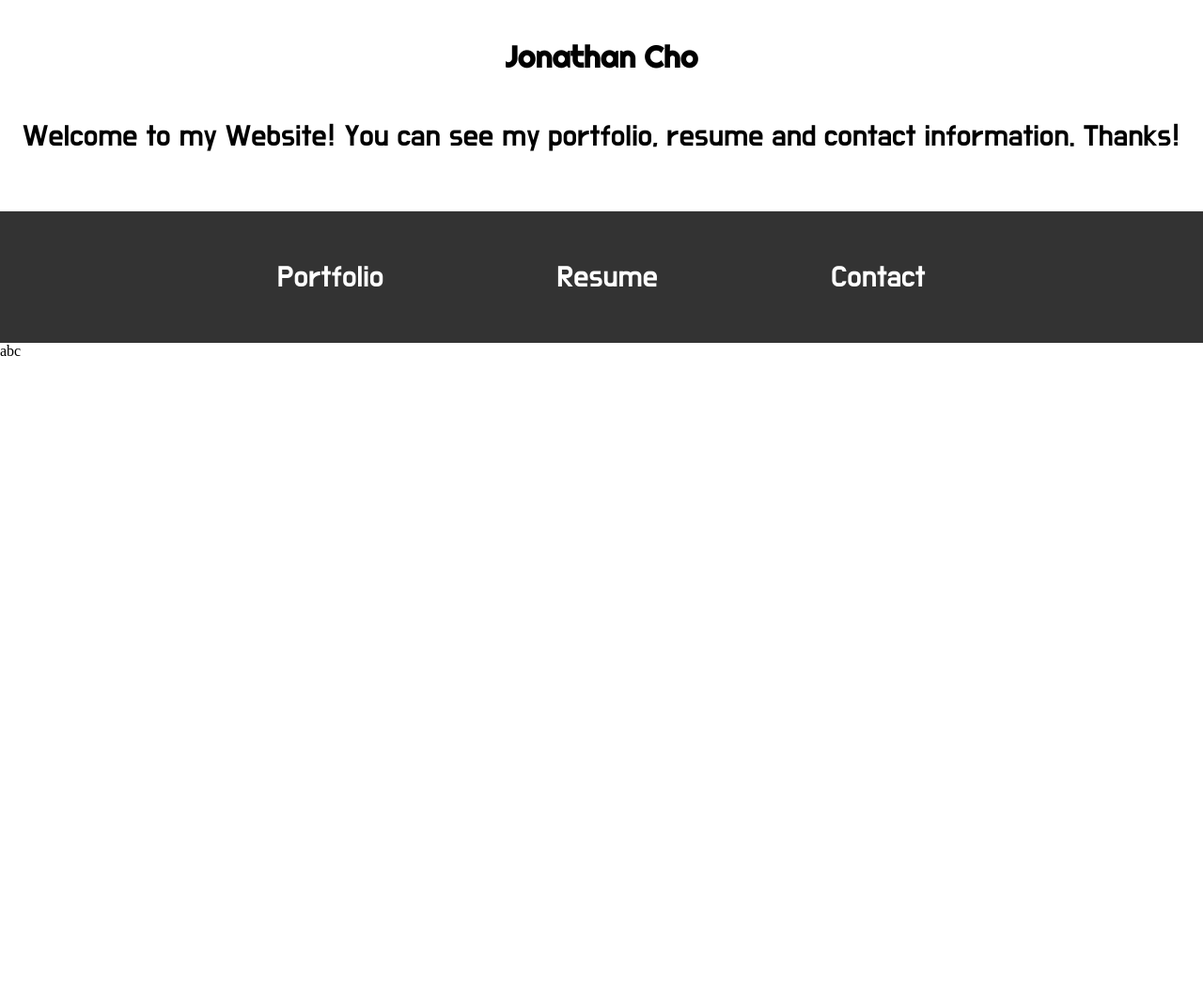
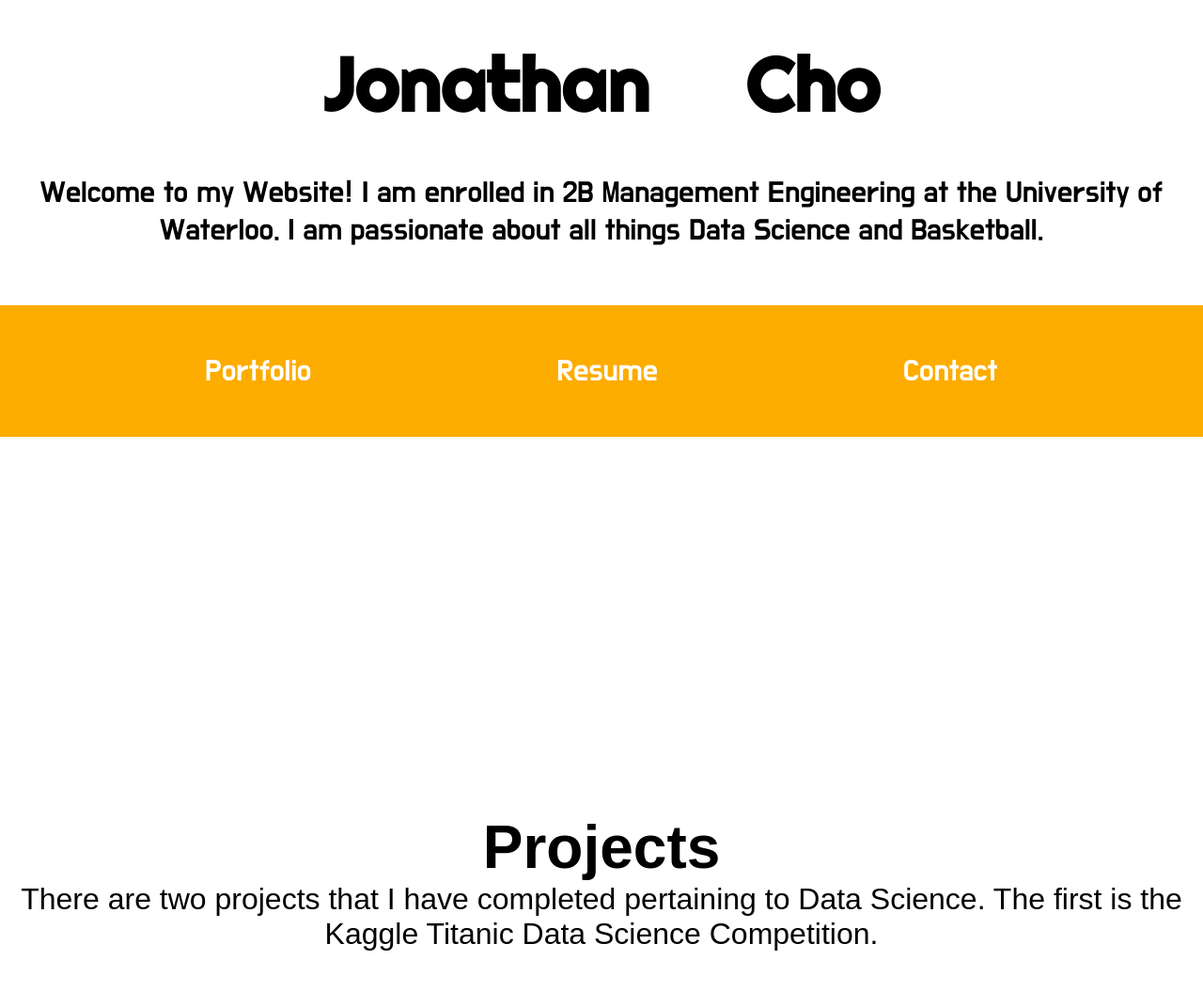
Before and after one commit to jon88cho/jon88cho.github.io, a plain HTML site: page index.html in a window 1280 px wide. Shown: the whole page at 94% size. Before the commit the page ends 800 px from the top, so only its background shows below. Drawn offline with Linux system fonts and the light colour scheme; a web font is replaced by a local one.

Commit message:
Menu Bar and new fonts

```diff
--- a/css/styles.css
+++ b/css/styles.css
@@ -10,8 +10,21 @@ src: url("../fonts/font1.ttf");
 font-family: title;
 src: url("../fonts/title.ttf");
 }
+@font-face {
+font-family: handwritten;
+src: url("../fonts/handwritten.ttf");
+}
+
 .bodytext{
   font-family: font1, sans-serif;
+	font-size:32px;
+	font-weight:normal;
+  margin: 5px;
+  padding-bottom: 55px;
+  text-align: center;
+}
+.bodytext1{
+  font-family: handwritten, sans-serif;
 	font-size:32px;
 	font-weight:normal;
   margin: 5px;
@@ -26,25 +39,28 @@ src: url("../fonts/title.ttf");
   text-align: center;
   padding: 40px;
   font-family: title, cursive;
-	font-size:16px;
+	font-size:40px;
 	font-weight:normal;
+  word-spacing: 2em;
 }
-ul{
+.navbar{
     list-style-type: none;
     overflow: hidden;
-    background-color: #333;
+    background-color: #FDAC00;
     text-align: center;
-    padding-bottom:50px white;
-    padding-right:50px white ;
-    padding-left:50px white;
+    margin-bottom:400px;
+    white-space: nowrap;
 }
 
-li{
+ul li{
     text-align: center;
-    display: inline;
+    display: inline-block;
     font-family: font1;
     font-size: 32px;
+    margin-left:3%;
+    margin-right:3%;
 }
+
 
 li a{
     display: inline-block;
@@ -55,13 +71,37 @@ li a{
     position:relative;
     cursor:pointer;
 
+
 }
 
 /* Change the link color to #111 (black) on hover */
-li a:hover {
-    background-color: #111;
+.mainmenu:hover {
+    background-color: #FED275;
     padding: 50px 90px;
 }
+
+.menu {
+  list-style-type: none;
+  position: absolute;
+  background-color: white;
+  display:none
+
+}
+.submenu {
+  display: block;
+  text-align: left;
+  line-height: 3em;
+  font-family: serif;
+  font-size: 32px;
+}
+
+
+
+ul li:hover .menu {
+  display: block;
+}
+
+
 /* span{
     background: none repeat scroll 0 0 #F8F8F8;
     border: 5px solid #DFDFDF;
--- a/index.html
+++ b/index.html
@@ -18,23 +18,54 @@
   </div>
 
   <div class = "bodytext">
-    <p>Welcome to my Website! You can see my portfolio, resume and contact information. Thanks!</p>
+    <p>Welcome to my Website! I am enrolled in 2B Management Engineering at the University of Waterloo. I am passionate about all things Data Science and Basketball.</p>
   </div>
 
-  <div class = "nav_bar">
+    <ul class = "navbar">
 
-    <ul>
-      <li><a href="">Portfolio</a></li>
-      <li><a href="./resume/resume.pdf" target = "_blank">Resume</a></li>
-      <li><a href="">Contact</a></li>
+      <li><a href="" class = "mainmenu">Portfolio</a>
+
+        <ul class = "menu">
+
+        <li class = "submenu"><a href = "https://www.linkedin.com/in/jon88cho" target = "_blank" class = "popup">
+          <i class="fa fa-linkedin-square"
+          style = "font-size:100px;color: blue" ></i>
+        </a></li>
+        <li class = "submenu"><a href = "https://github.com/jon88cho" target = "_blank" class = "popup">
+          <i class="fa fa-github"
+          style = "font-size:100px;color: pink" ></i>
+        </a></li>
+
+      </ul>
+
+      </li>
+
+      <li><a href="./resume/resume.pdf" target = "_blank" class = "mainmenu">Resume</a></li>
+
+      <li><a href="" class = "mainmenu">Contact</a>
+
+        <ul class = "menu">
+          <li class = "submenu">
+            <i class="fa fa-envelope"
+            style = "font-size:32px;color: blue" ></i>    jon88cho@gmail.com</li>
+
+          <li class = "submenu">
+            <i class="fa fa-mobile"
+            style = "font-size:32px;color: blue" ></i>
+          (647)-867-8979</li>
+
+      </ul>
+
+
+      </li>
     </ul>
-<a class = "popup">abc
-</a>
-      <!-- <a href = "https://www.google.com" target = "_blank" class = "popup">
-        <i class="fa fa-linkedin-square"
-        style = "font-size:48px"></i>
-      </a> -->
-        </div>
+    <div class = "bodytext1">
+      <h1>Projects</h1>
+    <p>
+      There are two projects that I have completed pertaining to Data Science.
+      The first is the Kaggle Titanic Data Science Competition.
+
+    </p></div>
   </body>
 
 </html>
```
Also changed, not shown: 1 other file.
